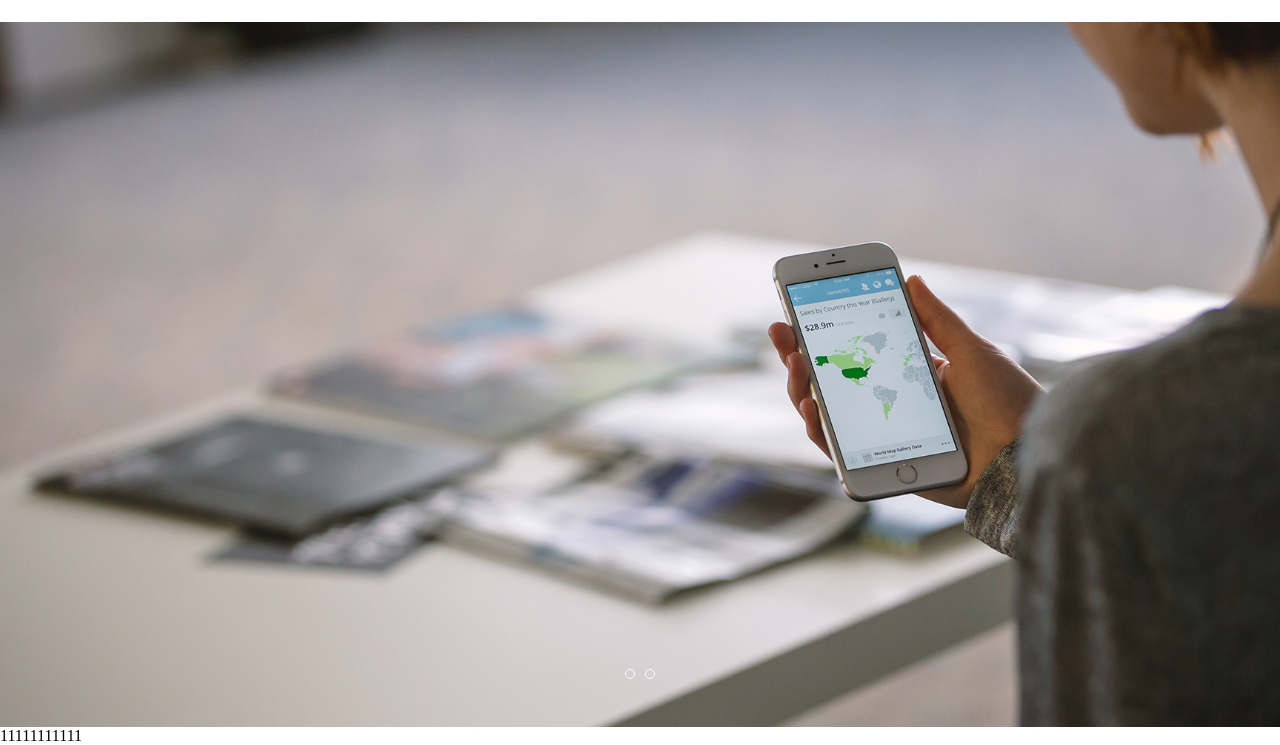
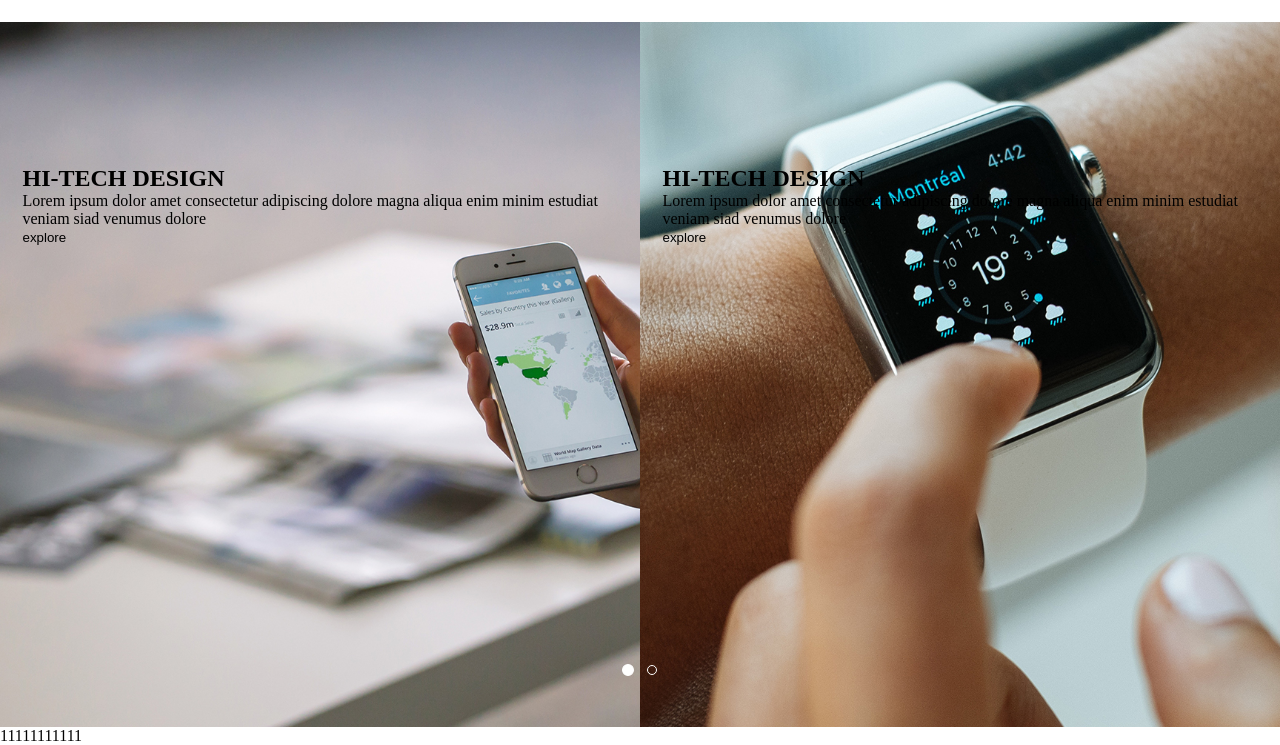
Before and after one commit to Danya-hub/aitonepage, a plain HTML site: page index.html in a window 1280 px wide. Shown: the part 73-818 px from the top of the page. Drawn offline with Linux system fonts and the light colour scheme.

Commit message:
create hostel

```diff
--- a/components/header/header.js
+++ b/components/header/header.js
@@ -2,6 +2,8 @@
 
 const header = () => {
     const burgerMenu = document.querySelector('.header__burgerMenu'); //div
+    const navigationButtons = document.querySelector('.haederInfo__slider-navigation'); //buton
+    const haederButton = document.querySelector('.haederInfo--navigation-button');
 
     const burgerMenuActive = () => {
         const headerListBlock = document.querySelector('.header__listBlock'); //div
@@ -17,7 +19,24 @@ const header = () => {
         }
     }
 
+    // const slider = (e) => {
+    //     const headerFirstImg = document.querySelector('.headerFirstImg');
+    //     const slideInfo = document.querySelector('.headerInfo--slide-info');
+    //     // const headerSecondImg = document.querySelector('.headerSecondImg');
+    //     if (e.target.id === 'firstRadioButton') {
+    //         headerFirstImg.classList.remove('widthHeaderFirstImg');
+    //         headerFirstImg.classList.add('widthHeaderSecondImg');
+    //         headerFirstImg.classList.remove('headerSecondImg');
+
+    //     } else if (e.target.id === 'secondRadioButton') {
+    //         headerFirstImg.classList.remove('widthHeaderSecondImg');
+    //         headerFirstImg.classList.add('widthHeaderFirstImg');
+    //         headerFirstImg.classList.add('headerSecondImg');
+    //     }
+    // }
+
     burgerMenu.addEventListener('click', burgerMenuActive);
+    // navigationButtons.addEventListener('click', slider);
 }
 
 export default header;
--- /dev/null
+++ b/components/headerInfo.js
@@ -0,0 +1,11 @@
+'use strict';
+
+const headerInfo = () => {
+    const firstImg = document.querySelector('.headerInfo--slide-fisrtImg'),
+        secondImg = document.querySelector('.headerInfo--slide-secondImg'),
+        secondRadioButton = document.getElementById('secondRadioButton');
+    console.log(firstImg);
+
+}
+
+export default headerInfo;
--- a/index.html
+++ b/index.html
@@ -51,20 +51,33 @@
         <section class="headerInfo">
             <div class="headerInfo__slider">
                 <div class="headerInfo__slides">
-                    <div class="headerInfo__slider-slide s1">
-                        <div class="headerInfo--slide-img headerFirstImg"></div>
-                    </div>
-                    <div class="headerInfo__slider-slide s2">
-                        <div class="headerInfo--slide-img headerSecondImg"></div>
+                    <div class="headerInfo__slider-slide">
+                        <div class="headerInfo--slide-firstImg slide-img">
+                            <div class="headerInfo--slide-info">
+                                <h2 class="headerInfo--slide-title">HI-TECH DESIGN</h2>
+                                <p class="headerInfo--slide-txt">Lorem ipsum dolor amet consectetur adipiscing dolore
+                                    magna
+                                    aliqua enim minim estudiat veniam siad venumus dolore</p>
+                                <button class="headerInfo--slide-button">explore</button>
+                            </div>
+                        </div>
+                        <div class="headerInfo--slide-secondImg slide-img">
+                            <div class="headerInfo--slide-info">
+                                <h2 class="headerInfo--slide-title">HI-TECH DESIGN</h2>
+                                <p class="headerInfo--slide-txt">Lorem ipsum dolor amet consectetur adipiscing dolore
+                                    magna
+                                    aliqua enim minim estudiat veniam siad venumus dolore</p>
+                                <button class="headerInfo--slide-button">explore</button>
+                            </div>
+                        </div>
                     </div>
                 </div>
                 <div class="haederInfo__slider-navigation">
-                    <button class="haederInfo--navigation-button">
-                        <label for="#" class="haederInfo--navigation-bar"></label>
-                    </button>
-                    <button class="haederInfo--navigation-button">
-                        <label for="#" class="haederInfo--navigation-bar"></label>
-                    </button>
+                    <form class="haederInfo__form">
+                        <input type="radio" class="haederInfo--navigation-button" id="firstRadioButton" name="slider"
+                            checked>
+                        <input type="radio" class="haederInfo--navigation-button" id="secondRadioButton" name="slider">
+                    </form>
                 </div>
             </div>
         </section>
--- a/index.js
+++ b/index.js
@@ -1,5 +1,7 @@
 'use strict';
 
 import header from './components/header/header.js';
+import headerInfo from './components/headerInfo.js';
 
 header()
+headerInfo()
--- a/style.css
+++ b/style.css
@@ -12,6 +12,7 @@ img {
     width: 100vw;
 }
 
+input,
 button {
     outline: unset;
     border: unset;
@@ -22,7 +23,7 @@ button {
 
 header {
     position: relative;
-    overflow: hidden;
+    /* overflow: hidden; */
 }
 
 .header {
@@ -74,7 +75,7 @@ header {
     height: 1px;
 }
 
-.header__listBlock{
+.header__listBlock {
     position: absolute;
     background: #ffff;
     transition: .2s;
@@ -95,10 +96,6 @@ header {
         height: 0px;
     }
 
-    50% {
-        height: 160px;
-    }
-
     100% {
         height: 320px;
     }
@@ -112,10 +109,6 @@ header {
 @keyframes decrease {
     0% {
         height: 320px;
-    }
-
-    50% {
-        height: 160px;
     }
 
     100% {
@@ -158,7 +151,7 @@ header {
 
 .headerInfo {
     position: relative;
-    overflow: hidden;
+    /* overflow: hidden; */
     width: 100%;
     height: 100vh;
 }
@@ -177,20 +170,75 @@ header {
     opacity: 0;
 }
 
-.headerInfo--slide-img {
+.headerInfo__slider-slide {
+    display: flex;
+}
+
+.slide-img {
+    position: relative;
     width: 100vw;
     height: 100vh;
+    padding-top: 9em;
 }
 
-.headerFirstImg {
+.headerInfo--slide-firstImg {
     background: url(./assets/womenKeepTel.jpg) center no-repeat;
     background-size: cover;
 }
 
-.headerSecondImg {
+.headerInfo--slide-secondImg {
     background: url(./assets/clockInHand.jpg) center no-repeat;
     background-size: cover;
 }
+
+.headerInfo--slide-info {
+    position: absolute;
+    width: 595px;
+    height: 325px;
+    right: 0;
+    left: 0;
+    top: 0;
+    bottom: 0;
+    margin: auto;
+}
+
+/* .headerFirstImg {
+    background: url(./assets/womenKeepTel.jpg) center no-repeat;
+    background-size: cover;
+} */
+
+/* .widthHeaderFirstImg {
+    animation: noneWidth .5s;
+    animation-fill-mode: backwards;
+} */
+
+/* @keyframes noneWidth {
+    0% {
+        width: 100vw;
+    }
+    100% {
+        width: 0px;
+    }
+} */
+
+/* .widthHeaderSecondImg {
+    animation: activeWidth .5s;
+    animation-fill-mode: backwards;
+}
+
+@keyframes activeWidth {
+    0% {
+        width: 0px;
+    }
+    100% {
+        width: 100vw;
+    }
+} */
+
+/* .headerSecondImg {
+    background: url(./assets/clockInHand.jpg) center no-repeat;
+    background-size: cover;
+} */
 
 .headerInfo__slides-form {
     position: absolute;
@@ -204,10 +252,11 @@ header {
     height: 10px;
     margin: 0 5px;
     cursor: pointer;
+    -webkit-appearance: unset;
 }
 
-.haederInfo--navigation-button:focus {
-    background: #ffff;
+input:checked {
+    background-color: #fff;
     transform: scale(1.2);
 }
 
@@ -219,7 +268,7 @@ header {
         border: unset;
     }
 
-    .header__listBlock{
+    .header__listBlock {
         position: unset;
         background: unset;
     }
```
